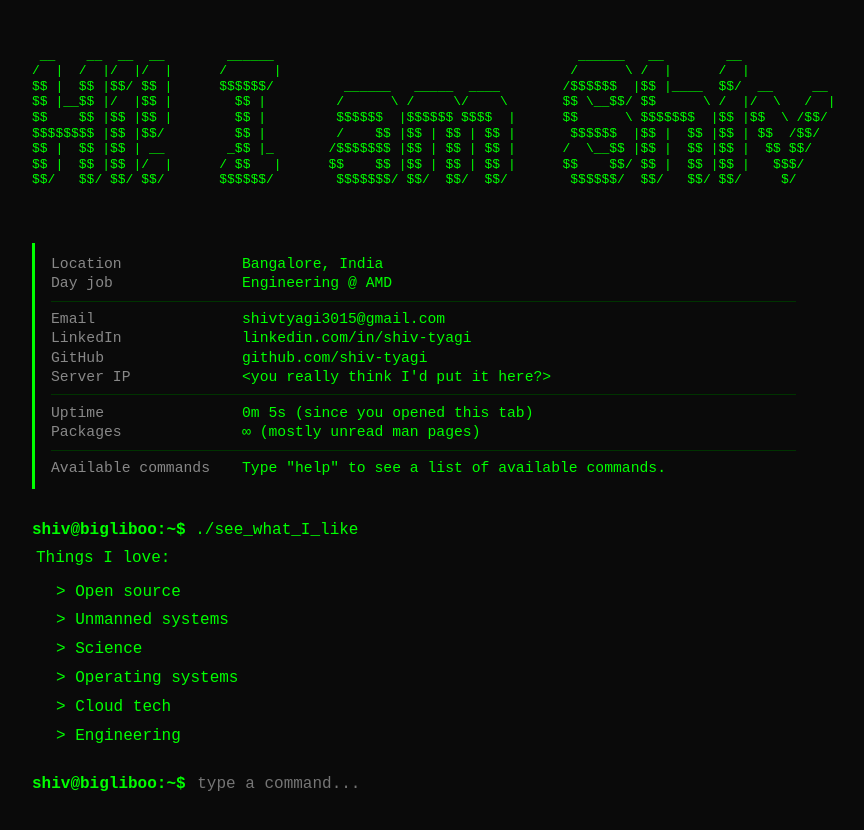
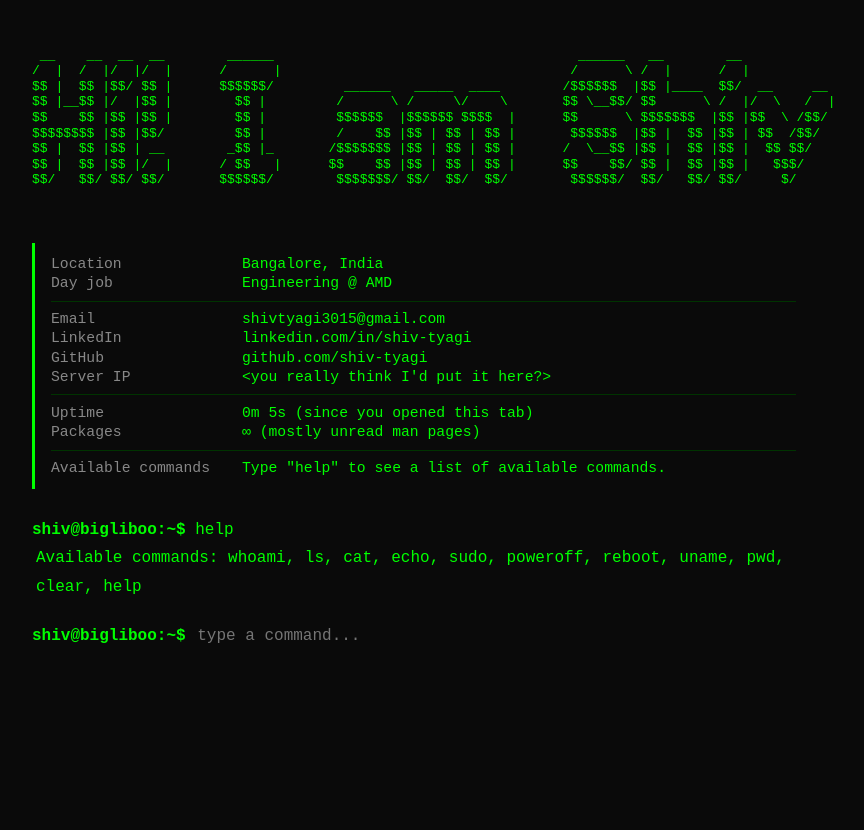
Before and after one commit to shiv-tyagi/shiv-tyagi.github.io, a plain HTML site: page index.html in a window 1280 px wide. Shown: the top 830 px of the page, without its empty margins (218-1082 px from the left). After the commit the page ends 800 px from the top, so only its background shows below. Drawn offline with Linux system fonts and the light colour scheme.

Commit message:
update homepage

```diff
--- a/index.html
+++ b/index.html
@@ -168,18 +168,10 @@ $$/   $$/ $$/ $$/       $$$$$$/        $$$$$$$/ $$/  $$/  $$/        $$$$$$/  $$
         <div class="anim-element">
             <div class="prompt-line">
                 <span class="prompt-prefix">shiv@bigliboo:~$&nbsp;</span>
-                <span>./see_what_I_like</span>
+                <span>help</span>
             </div>
             <div class="output">
-                Things I love:
-                <ul>
-                    <li>Open source</li>
-                    <li>Unmanned systems</li>
-                    <li>Science</li>
-                    <li>Operating systems</li>
-                    <li>Cloud tech</li>
-                    <li>Engineering</li>
-                </ul>
+                Available commands: whoami, ls, cat, echo, sudo, poweroff, reboot, uname, pwd, clear, help
             </div>
         </div>
 
@@ -208,7 +200,7 @@ $$/   $$/ $$/ $$/       $$$$$$/        $$$$$$$/ $$/  $$/  $$/        $$$$$$/  $$
 
         const commands = {
             help() {
-                return 'Available commands: ./see_what_I_like, whoami, ls, cat, echo, sudo, poweroff, reboot, uname, pwd, clear, help';
+                return 'Available commands: whoami, ls, cat, echo, sudo, poweroff, reboot, uname, pwd, clear, help';
             },
             whoami() {
                 return 'Nerd.';
@@ -225,9 +217,6 @@ $$/   $$/ $$/ $$/       $$$$$$/        $$$$$$$/ $$/  $$/  $$/        $$$$$$/  $$
             clear() {
                 document.getElementById('history').innerHTML = '';
                 return null;
-            },
-            './see_what_I_like'() {
-                return 'Things I love:\n  - Open source\n  - Unmanned systems\n  - Science\n  - Operating systems\n  - Cloud tech\n  - Engineering';
             },
             sudo(args) {
                 if (!args.length)
@@ -250,7 +239,7 @@ $$/   $$/ $$/ $$/       $$$$$$/        $$$$$$$/ $$/  $$/  $$/        $$$$$$/  $$
                     return 'cat: give me a filename. i\'m not psychic.\ntip: try  cat interests.txt  or  cat contacts.txt';
                 const f = args[0];
                 if (f === 'interests.txt')
-                    return 'Open source, Unmanned systems, Science, Operating systems, Cloud tech, Engineering';
+                    return 'Things I love:\n  - Open source\n  - Unmanned systems\n  - Science\n  - Operating systems\n  - Cloud tech\n  - Engineering';
                 if (f === 'contacts.txt')
                     return 'Email:    shivtyagi3015@gmail.com\nLinkedIn: linkedin.com/in/shiv-tyagi\nGitHub:   github.com/shiv-tyagi';
                 if (f === '.secrets')
```
